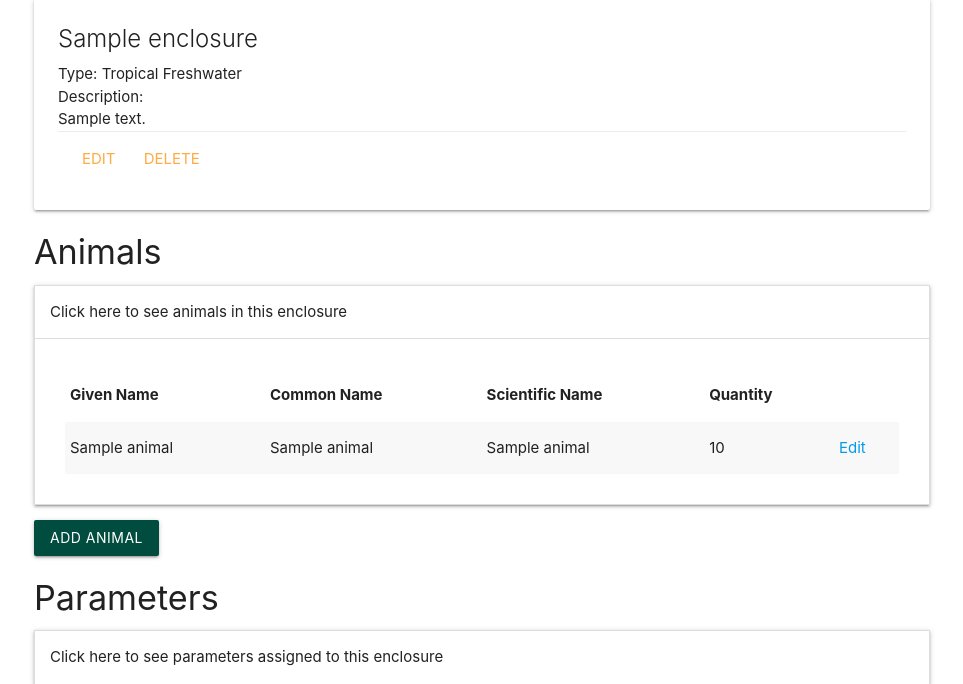
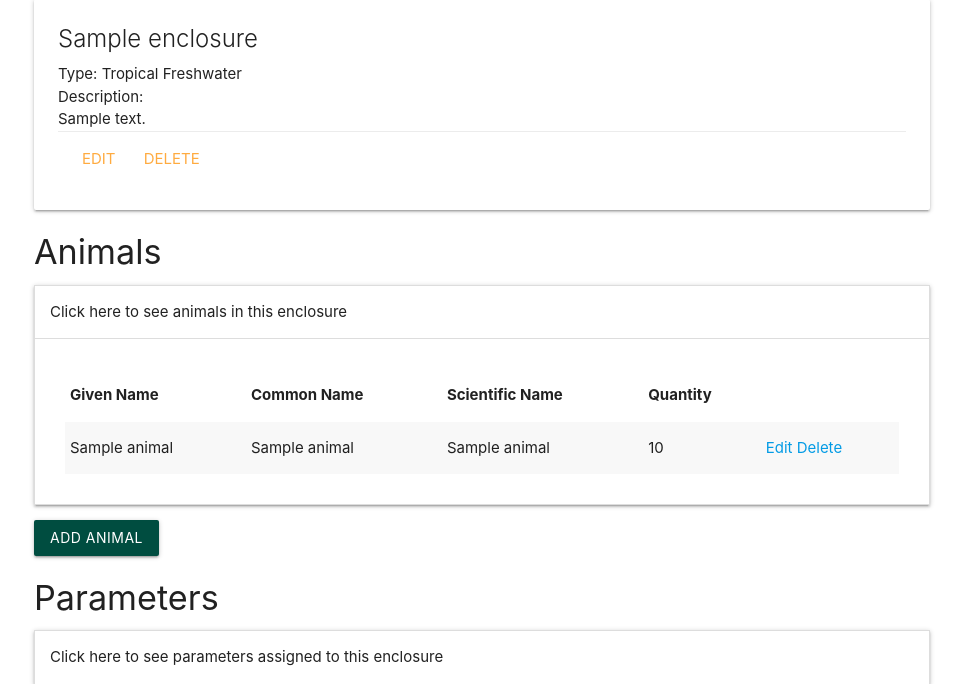
Before and after one commit to emilyaikens/Zooalog, a Django app: page /enclosures/1/ in a window 1280 px wide, after a click on "Click here to see animals in this enclosure". Shown: the part 201-885 px from the top of the page, without its empty margins (158-1121 px from the left). Run offline with Django 3.2, Linux system fonts and the light colour scheme; tables that the repository leaves empty hold one stand-in row (values such as "Sample post").

Commit message:
add Delete link to each animal in details

```diff
--- a/main_app/templates/enclosures/detail.html
+++ b/main_app/templates/enclosures/detail.html
@@ -42,7 +42,10 @@
                         <td>{{animal.common_name}}</td>
                         <td>{{animal.scientific_name}}</td>
                         <td>{{animal.quantity}}</td>
-                        <td><a href="{% url 'update_animal' animal.id %}">Edit</a></td>
+                        <td>
+                            <a href="{% url 'update_animal' animal.id %}">Edit</a>
+                            <a href="{% url 'delete_animal' animal.id %}">Delete</a>
+                        </td>
                     </tr>
                     {% endfor %}
                 </tbody>
--- a/main_app/views.py
+++ b/main_app/views.py
@@ -72,7 +72,7 @@ def create_animal(request, enclosure_id):
     form = AnimalForm(request.POST)
     # Validate the form
     if form.is_valid:
-        #commit=False returns an in-memory model object that we can assign to enclosure_id before saving to the database
+        #commit=False returns an in-memory model object assigned to enclosure_id before saving to the database
         new_animal = form.save(commit=False)
         new_animal.enclosure_id = enclosure_id
         new_animal.save()
@@ -86,6 +86,7 @@ def update_animal(request, animal_id):
     if request.method == 'POST':
         animal_form = AnimalForm(request.POST, instance=animal)
         if animal_form.is_valid():
+            #commit=False returns an in-memory model object assigned to enclosure_id before saving to the database
             form = animal_form.save(commit=False)
             form.enclosure_id = enclosure_id
             form.save()
```
